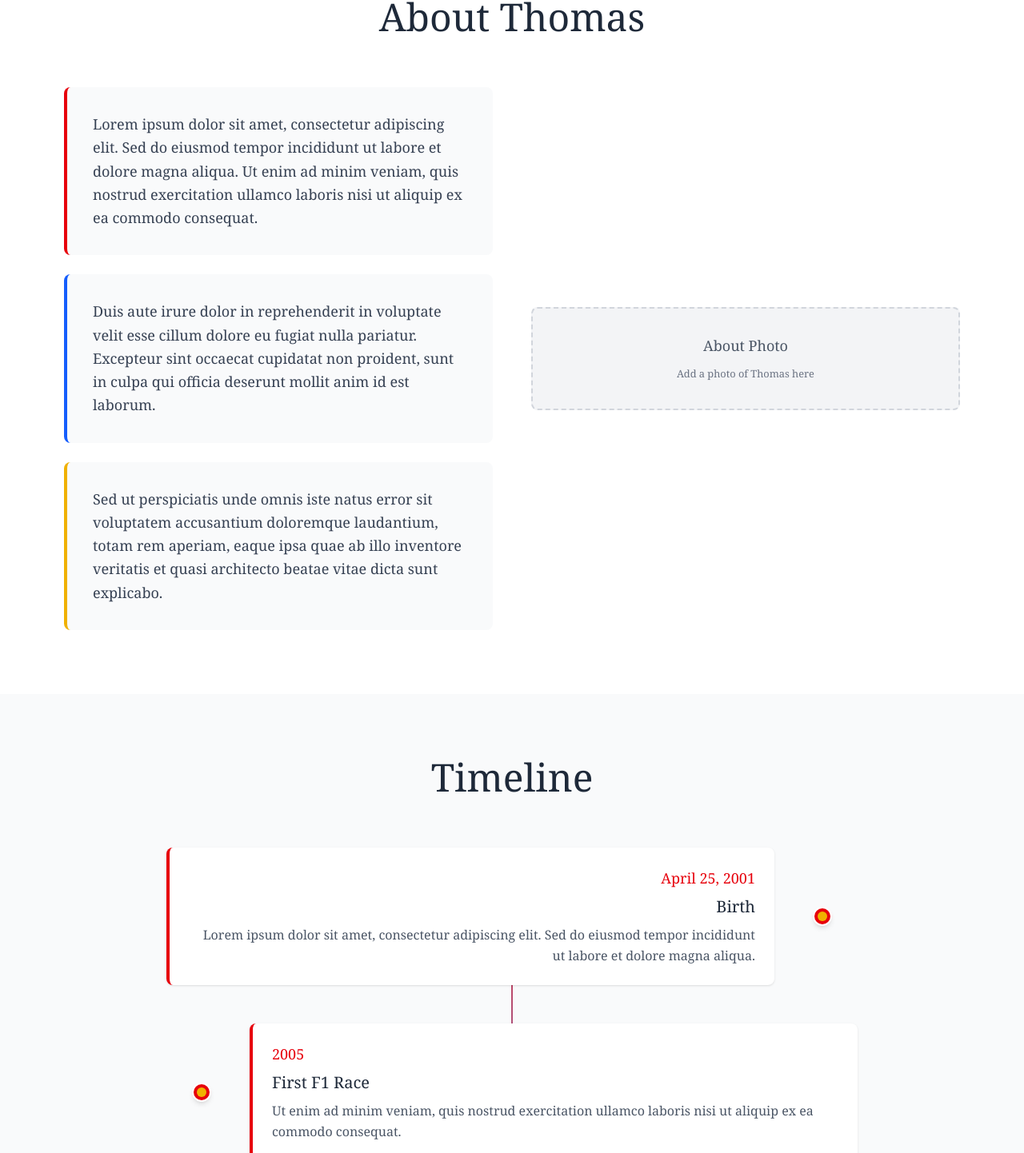
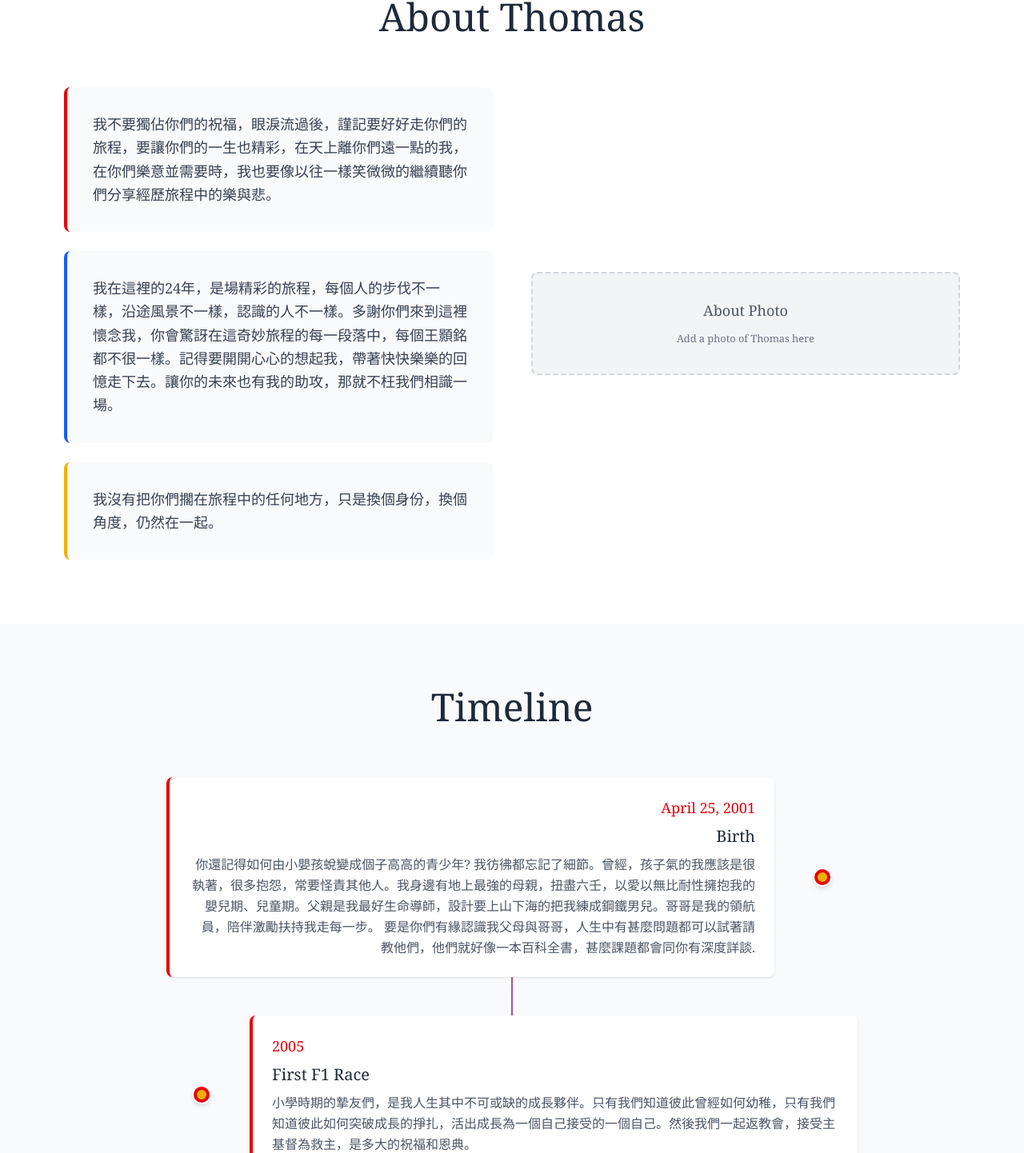
Before and after one commit to DrEdwardPCB/thomas-wong-memorial, a React (Vite) app: page / in a window 1280 px wide. Shown: the part 883-2325 px from the top of the page at 80% size. Built offline with nearby package versions, Linux system fonts and the light colour scheme; a web font is replaced by a local one.

Commit message:
update text

```diff
--- a/src/components/About.tsx
+++ b/src/components/About.tsx
@@ -3,35 +3,35 @@ import React from 'react'
 const About: React.FC = () => {
   return (
     <section className="py-20 bg-white" id="about">
-      <div className="max-w-6xl mx-auto px-4">
-        <h2 className="text-4xl md:text-5xl font-light text-center text-gray-800 mb-16">
+      <div className="px-4 mx-auto max-w-6xl">
+        <h2 className="mb-16 text-4xl font-light text-center text-gray-800 md:text-5xl">
           About Thomas
         </h2>
 
-        <div className="grid md:grid-cols-2 gap-12 items-center">
+        <div className="grid gap-12 items-center md:grid-cols-2">
           <div className="space-y-6">
-            <div className="bg-gray-50 p-8 rounded-lg border-l-4 border-red-600">
-              <p className="text-gray-700 leading-relaxed text-lg">
-                Lorem ipsum dolor sit amet, consectetur adipiscing elit. Sed do eiusmod tempor incididunt ut labore et dolore magna aliqua. Ut enim ad minim veniam, quis nostrud exercitation ullamco laboris nisi ut aliquip ex ea commodo consequat.
+            <div className="p-8 bg-gray-50 rounded-lg border-l-4 border-red-600">
+              <p className="text-lg leading-relaxed text-gray-700">
+              我不要獨佔你們的祝福，眼淚流過後，謹記要好好走你們的旅程，要讓你們的一生也精彩，在天上離你們遠一點的我，在你們樂意並需要時，我也要像以往一樣笑微微的繼續聽你們分享經歷旅程中的樂與悲。
               </p>
             </div>
 
-            <div className="bg-gray-50 p-8 rounded-lg border-l-4 border-blue-600">
-              <p className="text-gray-700 leading-relaxed text-lg">
-                Duis aute irure dolor in reprehenderit in voluptate velit esse cillum dolore eu fugiat nulla pariatur. Excepteur sint occaecat cupidatat non proident, sunt in culpa qui officia deserunt mollit anim id est laborum.
+            <div className="p-8 bg-gray-50 rounded-lg border-l-4 border-blue-600">
+              <p className="text-lg leading-relaxed text-gray-700">
+              我在這裡的24年，是場精彩的旅程，每個人的步伐不一樣，沿途風景不一樣，認識的人不一樣。多謝你們來到這裡懷念我，你會驚訝在這奇妙旅程的每一段落中，每個王顥銘都不很一樣。記得要開開心心的想起我，帶著快快樂樂的回憶走下去。讓你的未來也有我的助攻，那就不枉我們相識一場。
               </p>
             </div>
 
-            <div className="bg-gray-50 p-8 rounded-lg border-l-4 border-yellow-500">
-              <p className="text-gray-700 leading-relaxed text-lg">
-                Sed ut perspiciatis unde omnis iste natus error sit voluptatem accusantium doloremque laudantium, totam rem aperiam, eaque ipsa quae ab illo inventore veritatis et quasi architecto beatae vitae dicta sunt explicabo.
+            <div className="p-8 bg-gray-50 rounded-lg border-l-4 border-yellow-500">
+              <p className="text-lg leading-relaxed text-gray-700">
+              我沒有把你們擱在旅程中的任何地方，只是換個身份，換個角度，仍然在一起。
               </p>
             </div>
           </div>
 
           <div className="text-center">
-            <div className="bg-gray-100 border-2 border-dashed border-gray-300 rounded-lg p-8">
-              <p className="text-gray-600 text-lg mb-2">About Photo</p>
+            <div className="p-8 bg-gray-100 rounded-lg border-2 border-gray-300 border-dashed">
+              <p className="mb-2 text-lg text-gray-600">About Photo</p>
               <small className="text-gray-500">Add a photo of Thomas here</small>
             </div>
           </div>
--- a/src/components/Timeline.tsx
+++ b/src/components/Timeline.tsx
@@ -5,22 +5,22 @@ const Timeline: React.FC = () => {
     {
       date: 'April 25, 2001',
       title: 'Birth',
-      description: 'Lorem ipsum dolor sit amet, consectetur adipiscing elit. Sed do eiusmod tempor incididunt ut labore et dolore magna aliqua.'
+      description: '你還記得如何由小嬰孩蛻變成個子高高的青少年? 我彷彿都忘記了細節。曾經，孩子氣的我應該是很執著，很多抱怨，常要怪責其他人。我身邊有地上最強的母親，扭盡六壬，以愛以無比耐性擁抱我的嬰兒期、兒童期。父親是我最好生命導師，設計要上山下海的把我練成鋼鐵男兒。哥哥是我的領航員，陪伴激勵扶持我走每一步。 要是你們有緣認識我父母與哥哥，人生中有甚麼問題都可以試著請教他們，他們就好像一本百科全書，甚麼課題都會同你有深度詳談.'
     },
     {
       date: '2005',
       title: 'First F1 Race',
-      description: 'Ut enim ad minim veniam, quis nostrud exercitation ullamco laboris nisi ut aliquip ex ea commodo consequat.'
+      description: '小學時期的摯友們，是我人生其中不可或缺的成長夥伴。只有我們知道彼此曾經如何幼稚，只有我們知道彼此如何突破成長的掙扎，活出成長為一個自己接受的一個自己。然後我們一起返教會，接受主基督為救主，是多大的祝福和恩典。'
     },
     {
       date: '2010',
       title: 'Karting Begins',
-      description: 'Duis aute irure dolor in reprehenderit in voluptate velit esse cillum dolore eu fugiat nulla pariatur.'
+      description: '小學時期的摯友們，是我人生其中不可或缺的成長夥伴。只有我們知道彼此曾經如何幼稚，只有我們知道彼此如何突破成長的掙扎，活出成長為一個自己接受的一個自己。然後我們一起返教會，接受主基督為救主，是多大的祝福和恩典。'
     },
     {
       date: '2015',
       title: 'Racing Passion',
-      description: 'Excepteur sint occaecat cupidatat non proident, sunt in culpa qui officia deserunt mollit anim id est laborum.'
+      description: '中學同學們，我是不是你們眼中的怪咖? 成長中，我們可能會是任何人眼中的怪咖。這段時間，信仰上在追求和辨識，學識中在追求原本屬於我的卓越，在電競上去尋找方向，音樂及事奉上我在學習如何為主付出。慢慢，我鋪出到一條屬于自己不一樣的路，你呢?'
     },
     {
       date: '2020',
@@ -36,8 +36,8 @@ const Timeline: React.FC = () => {
 
   return (
     <section className="py-20 bg-gray-50" id="timeline">
-      <div className="max-w-4xl mx-auto px-4">
-        <h2 className="text-4xl md:text-5xl font-light text-center text-gray-800 mb-16">
+      <div className="px-4 mx-auto max-w-4xl">
+        <h2 className="mb-16 text-4xl font-light text-center text-gray-800 md:text-5xl">
           Timeline
         </h2>
 
@@ -53,14 +53,14 @@ const Timeline: React.FC = () => {
                 </div>
 
                 <div className={`mt-4 md:mt-0 ${index % 2 === 0 ? 'md:mr-8' : 'md:ml-8'} flex-1`}>
-                  <div className="bg-white p-6 rounded-lg border-l-4 border-red-600 shadow-sm">
-                    <div className="text-red-600 font-medium text-lg mb-2">
+                  <div className="p-6 bg-white rounded-lg border-l-4 border-red-600 shadow-sm">
+                    <div className="mb-2 text-lg font-medium text-red-600">
                       {event.date}
                     </div>
-                    <h3 className="text-gray-800 font-medium text-xl mb-2">
+                    <h3 className="mb-2 text-xl font-medium text-gray-800">
                       {event.title}
                     </h3>
-                    <p className="text-gray-600 leading-relaxed">
+                    <p className="leading-relaxed text-gray-600">
                       {event.description}
                     </p>
                   </div>
```
